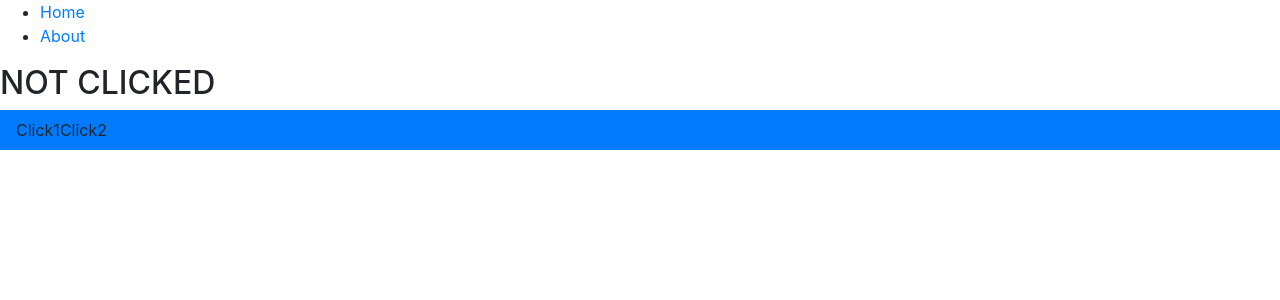
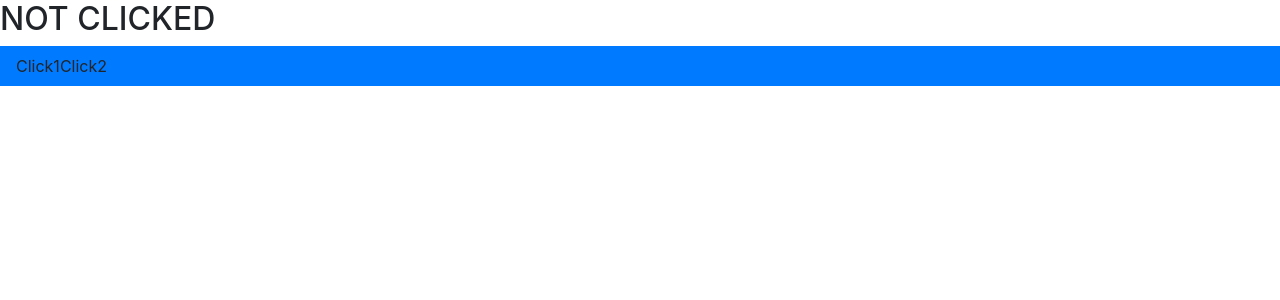
Before and after one commit to sonnannaeem/GhostRhymer, a React (Create React App) app in the folder frontend/: page / in a window 1280 px wide. Shown: the top 300 px of the page. Built offline with nearby package versions, Linux system fonts and the light colour scheme.

Commit message:
delete home and about links

```diff
--- a/frontend/src/App.js
+++ b/frontend/src/App.js
@@ -13,16 +13,7 @@
   return (
     <Router>
       <div>
-        <nav>
-          <ul>
-            <li>
-              <Link to="/">Home</Link>
-            </li>
-            <li>
-              <Link to="/about">About</Link>
-            </li>
-          </ul>
-        </nav>
+
 
         {/* A <Switch> looks through its children <Route>s and
             renders the first one that matches the current URL. */}
```
